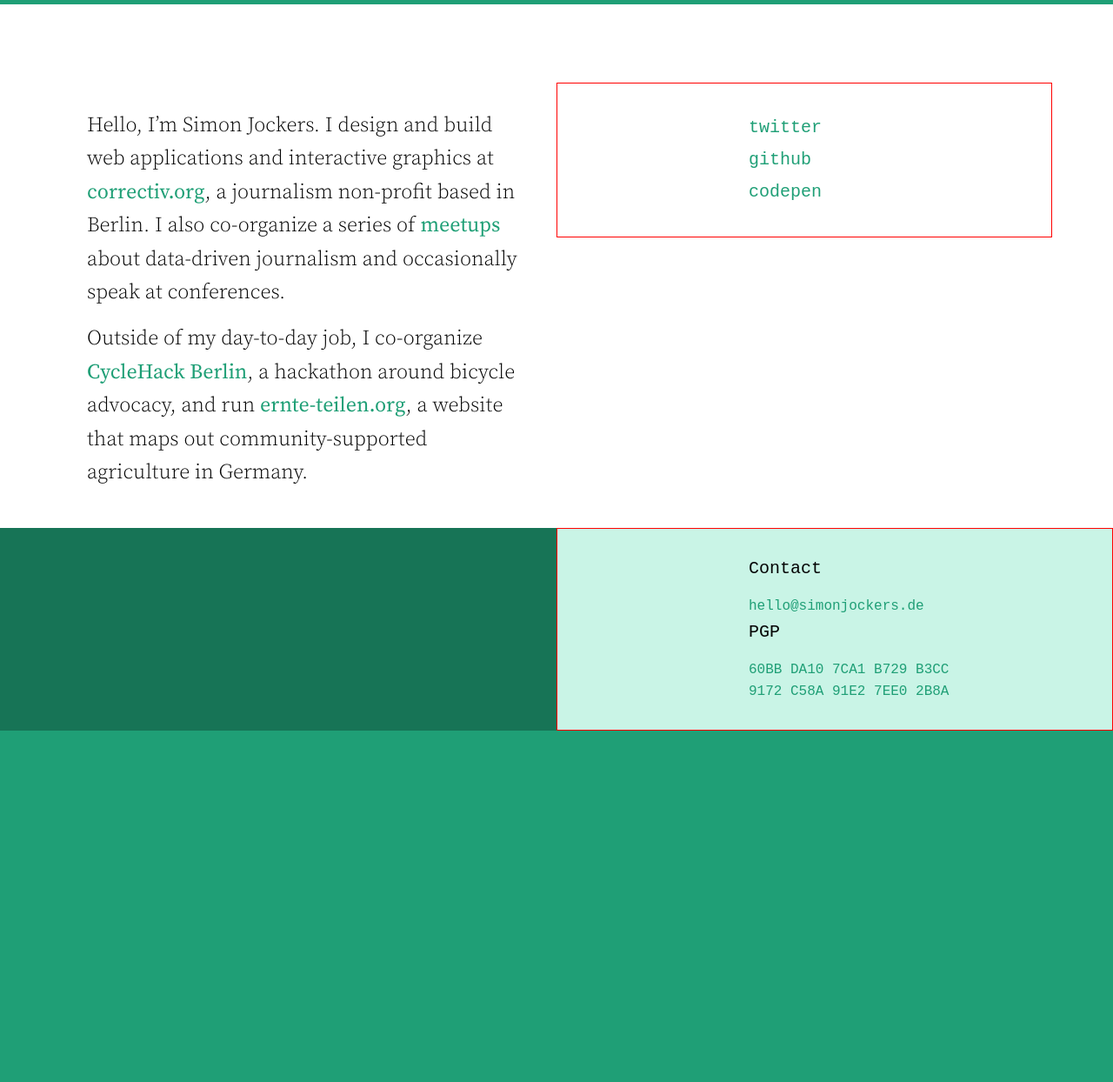
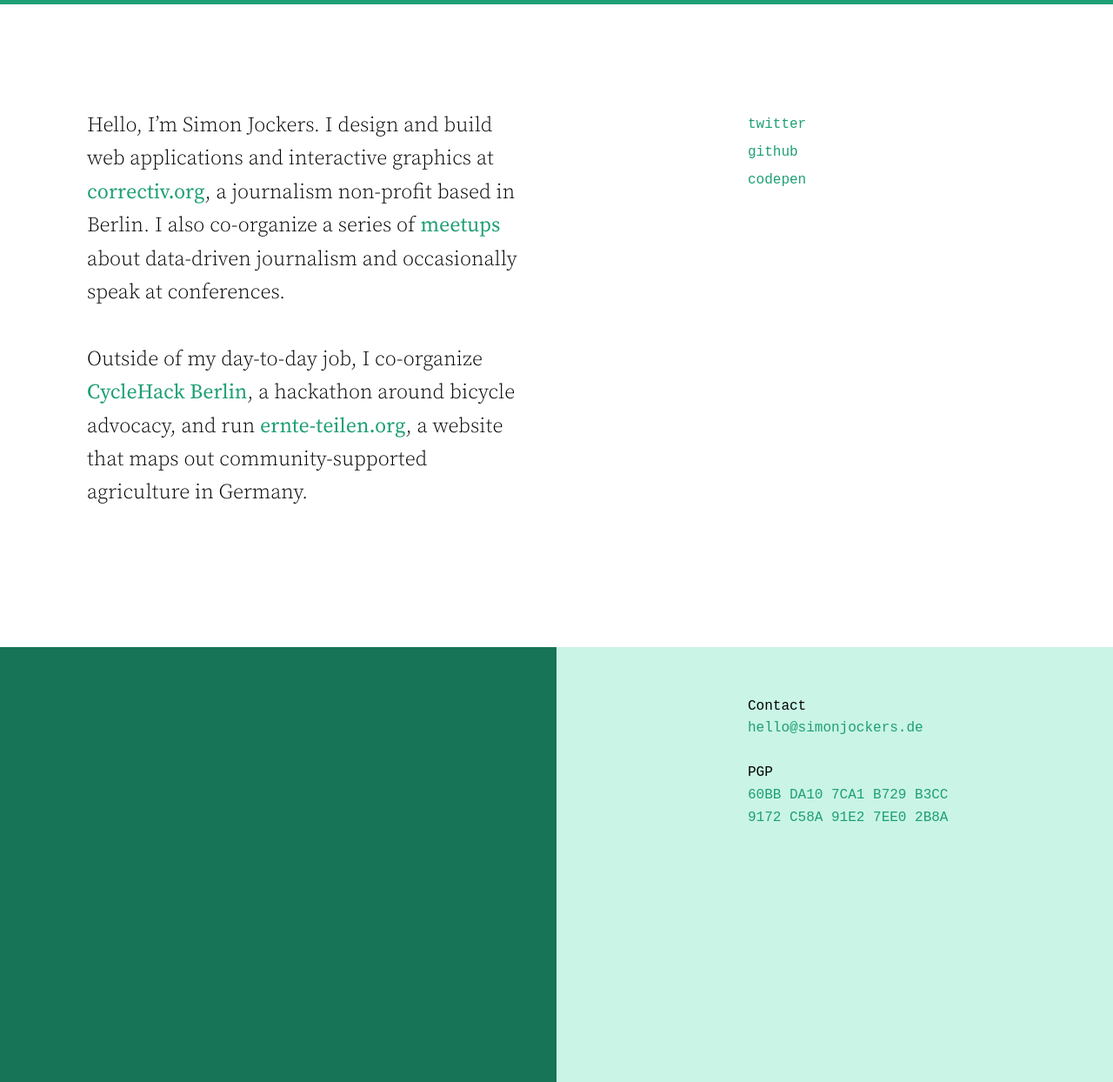
Before and after one commit to sjockers/simonjockers.de, a Jekyll site: the page built from index.md, in a window 1280 px wide. Shown: the whole page at 87% size. Built offline with Jekyll 4.4.1, drawn with Linux system fonts in a browser that asks for light colours; before the commit the page ends 900 px from its top, so only the background shows below that.

Commit message:
Layout: Improve responsive behavior.

```diff
--- a/_sass/_base.scss
+++ b/_sass/_base.scss
@@ -95,13 +95,20 @@
 }
 
 h3, h4, h5, h6 {
-  margin: $base-line-height 0 0 0;
+  margin: 1.6em 0 0 0;
   padding: 0;
-  font-size: $base-font-size;
+  font-size: $small-font-size;
   line-height: $base-line-height;
   font-weight: normal;
 }
 
+
+/**
+ * Paragraphs
+ */
+p {
+  margin: 0 0 1.6em 0;
+}
 
 
 /**
--- a/_sass/_layout.scss
+++ b/_sass/_layout.scss
@@ -8,13 +8,14 @@
 }
 
 .container {
-  max-width: $on-laptop;
+  max-width: $screen-l;
+  overflow: hidden;
 
-  @include media-query($on-tablet) {
+  @include media-query($screen-s) {
     margin: $padding*2 auto;
   }
 
-  @include media-query($on-laptop) {
+  @include media-query($screen-l) {
     margin: $padding*3 auto;
   }
 
@@ -29,13 +30,17 @@
     font-weight: bold;
   }
 
-  @include media-query($on-tablet) {
+  @include media-query($screen-s) {
     display: block;
-    width: 66%;
+    width: 60%;
     float: left;
   }
 
-  @include media-query($on-laptop) {
+  @include media-query($screen-m) {
+    width: 66%;
+  }
+
+  @include media-query($screen-l) {
     width: 50%;
 
     &.main--featured {
@@ -44,29 +49,29 @@
   }
 }
 
-.main--featured {
-
-}
-
 .sidebar {
   padding: $padding;
   margin: 0;
   display: block;
   float: left;
+  font-size: $small-font-size;
 
-  @include media-query($on-tablet) {
-    width: 33%;
-    border: 1px solid red;
+  @include media-query($screen-s) {
+    width: 40%;
   }
 
+  @include media-query($screen-m) {
+    width: 33%;
+  }
 
-  @include media-query($on-laptop) {
+  @include media-query($screen-l) {
     width: 50%;
     padding-left: 220px;
   }
 }
 
 .navigation {
+  margin-bottom: $padding*2;
 
   ul {
     margin: 0;
@@ -75,7 +80,7 @@
   }
 
   li {
-    margin: .25em 0;
+    margin: .4em 0;
     padding: 0;
   }
 }
@@ -83,24 +88,28 @@
 .footer {
   position: relative;
   display: block;
-  width: 100%;
   clear: both;
   overflow: hidden;
+  width: 100%;
   background: $background-color;
   font-size: $small-font-size;
 
   &:before {
-    @include media-query($on-tablet) {
+    @include media-query($screen-s) {
       content: "";
       position: absolute;
       display: block;
       background: darken($hilight-color, 10);
       top: 0;
       bottom: 0;
+      width: 60%;
+    }
+
+    @include media-query($screen-m) {
       width: 66%;
     }
 
-    @include media-query($on-laptop) {
+    @include media-query($screen-l) {
       width: 50%;
     }
   }
@@ -108,20 +117,34 @@
   .footer__container {
     padding: $padding;
 
-    @include media-query($on-tablet) {
+    @include media-query($screen-s) {
+      width: 40%;
+      margin-left: 60%;
+      min-height: 400px;
+    }
+
+    @include media-query($screen-m) {
       width: 33%;
-      border: 1px solid red;
       margin-left: 66%;
     }
 
-    @include media-query($on-laptop) {
+    @include media-query($screen-l) {
       width: 50%;
       margin-left: 50%;
       padding-left: 220px;
+      min-height: 500px;
     }
   }
 }
 
 .pgp-fingerprint {
   white-space: pre-line;
+
+  @include media-query($screen-s) {
+    white-space: normal;
+  }
+
+  @include media-query($screen-l) {
+    white-space: pre-line;
+  }
 }
--- a/css/main.scss
+++ b/css/main.scss
@@ -19,8 +19,9 @@
 $hilight-color:    #1f9f76;
 $background-color: lighten($hilight-color, 50);
 
-$on-tablet:        620px;
-$on-laptop:        1140px;
+$screen-s:        620px;
+$screen-m:        768px;
+$screen-l:        1140px;
 
 
 // Using media queries with like this:
```
